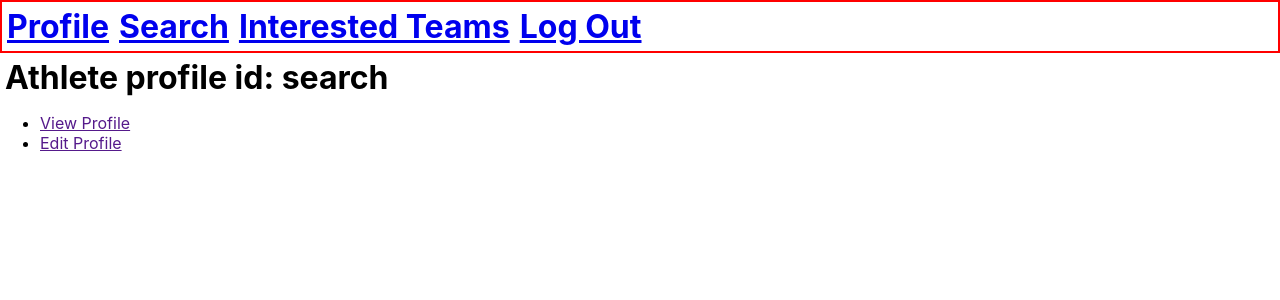
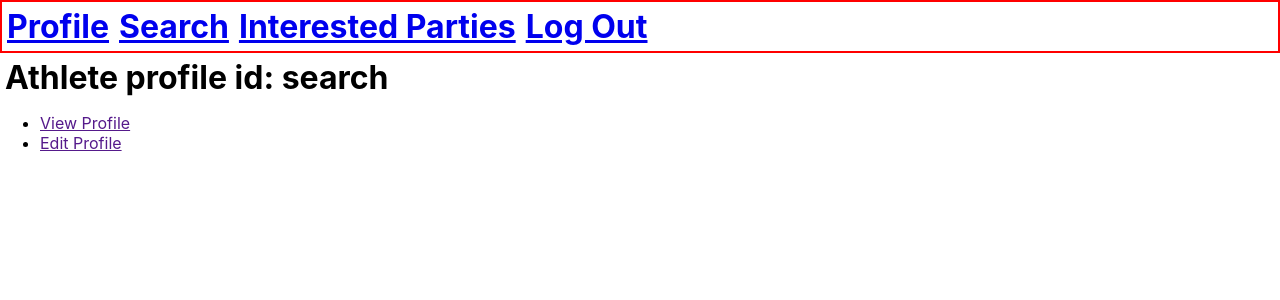
Before and after one commit to KickMatch/KickMatchFE, a React (Create React App) app: page /athlete/search in a window 1280 px wide. Shown: the top 300 px of the page. Built offline with nearby package versions, Linux system fonts and the light colour scheme.

Commit message:
Add useParams hook

```diff
--- a/src/components/Header/Header.js
+++ b/src/components/Header/Header.js
@@ -1,15 +1,16 @@
 import React from 'react';
-import { Link } from 'react-router-dom';
+import { Link, useParams } from 'react-router-dom';
 import './Header.css';
 
-const Header = ({site}) => {
+const Header = () => {
 
-  console.log('site: ', site);
+  const {id} = useParams()
+
   return (
     <header>
-      <Link to='/athlete'> <h1>Profile</h1> </Link>
+      <Link to={`/athlete/${id}`}> <h1>Profile</h1> </Link>
       <Link to='/athlete/search'> <h1>Search</h1> </Link>
-      <Link to='/athlete/interested-teams'> <h1>Interested Teams</h1> </Link>
+      <Link to='/athlete/interested-teams'> <h1>Interested Parties</h1> </Link>
       <Link to='/'> <h1>Log Out</h1></Link>
     </header>
   );
```
